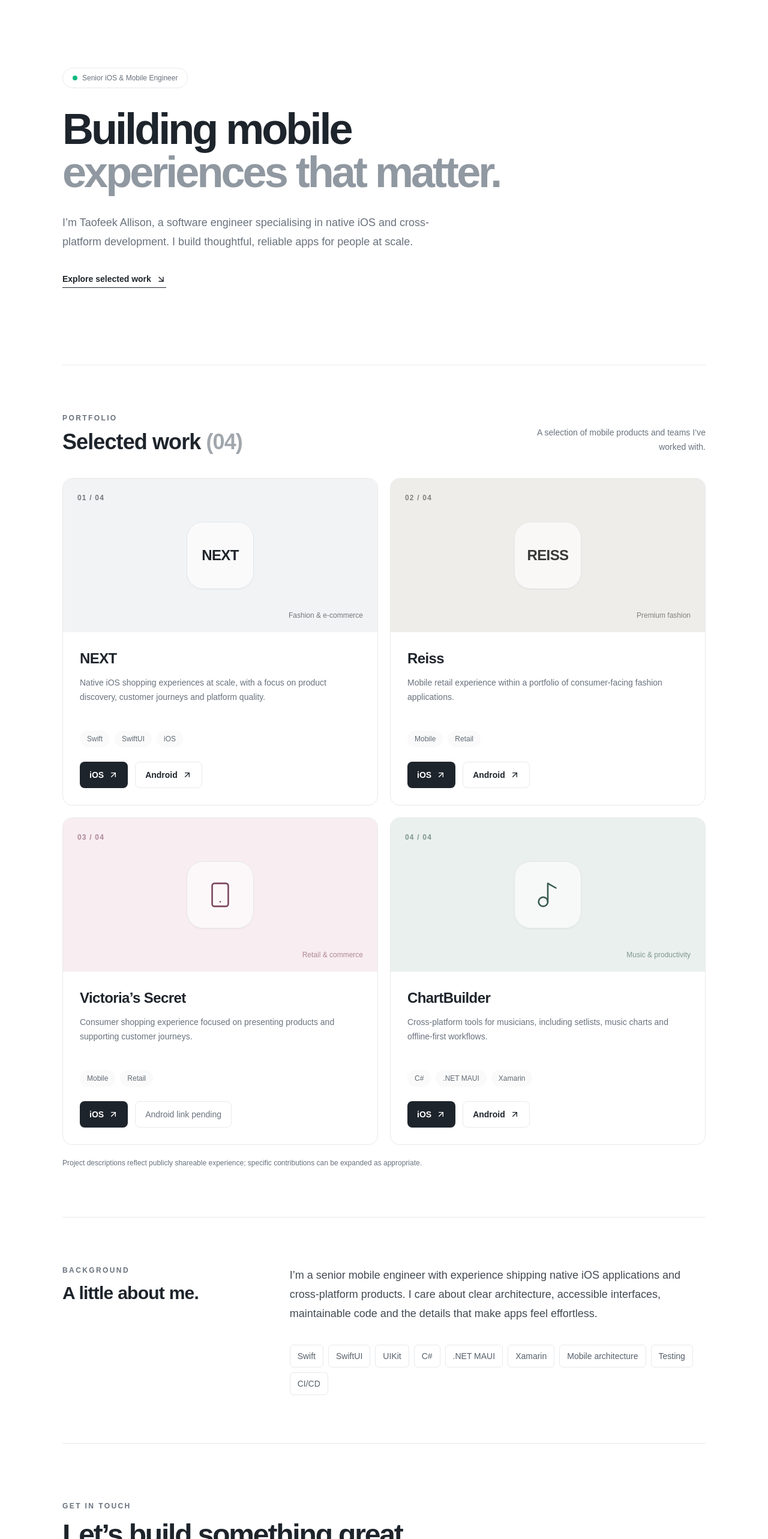
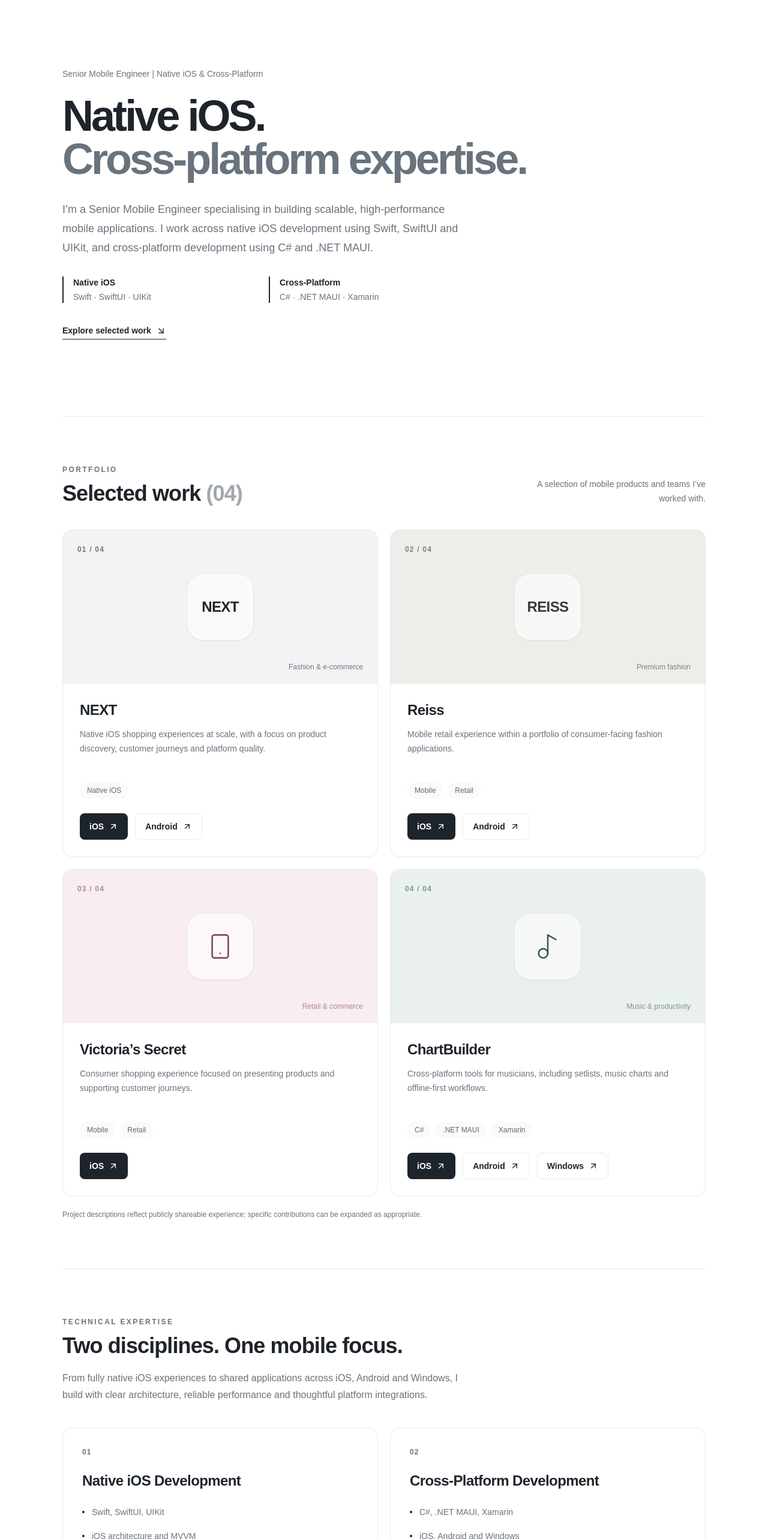
Before and after one commit to Taofeek-Allison/Taofeek-Allison.github.io, a Next.js app: page / in a window 1280 px wide. Shown: the part 100-2666 px from the top of the page at 60% size. Built offline with nearby package versions, Linux system fonts and the light colour scheme.

Commit message:
Present native iOS and cross-platform expertise with ChartBuilder Windows link

```diff
--- a/app/layout.tsx
+++ b/app/layout.tsx
@@ -2,8 +2,8 @@ import type { Metadata } from 'next';
 import './globals.css';
 
 export const metadata: Metadata = {
-  title: 'Taofeek | Senior iOS & Mobile Engineer',
-  description: 'Senior iOS and mobile engineer. Selected work across NEXT, Reiss, Victoria’s Secret and ChartBuilder.',
+  title: 'Taofeek Allison | Senior Mobile Engineer | Native iOS & Cross-Platform',
+  description: 'Senior Mobile Engineer specialising in native iOS with Swift, SwiftUI and UIKit, and cross-platform development with C# and .NET MAUI.',
 };
 
 export default function RootLayout({ children }: Readonly<{ children: React.ReactNode }>) {
--- a/app/page.tsx
+++ b/app/page.tsx
@@ -1,6 +1,5 @@
-import { ArrowDownRight, ArrowUpRight, Github, Linkedin, Mail, Smartphone, Music2, ShoppingBag } from 'lucide-react';
+import { ArrowDownRight, ArrowUpRight, Github, Mail, Smartphone, Music2, ShoppingBag } from 'lucide-react';
 
-// Update these links with your own profiles before publishing.
 const profile = {
   name: 'Taofeek Allison',
   email: 'taofeekallison@outlook.com',
@@ -11,7 +10,7 @@ const projects = [
   {
     number: '01', name: 'NEXT', category: 'Fashion & e-commerce',
     summary: 'Native iOS shopping experiences at scale, with a focus on product discovery, customer journeys and platform quality.',
-    role: 'iOS engineering', tech: ['Swift', 'SwiftUI', 'iOS'],
+    role: 'iOS engineering', tech: ['Native iOS'],
     icon: ShoppingBag, initials: 'NEXT', tone: 'bg-[#f2f3f5] text-[#20252a]',
     iosUrl: 'https://apps.apple.com/gb/app/next-shop-fashion-beauty/id348364305',
     androidUrl: 'https://play.google.com/store/apps/details?id=uk.co.next.android',
@@ -39,6 +38,7 @@ const projects = [
     icon: Music2, initials: 'CB', tone: 'bg-[#eaf0ed] text-[#385b50]',
     iosUrl: 'https://apps.apple.com/gb/app/multitracks-com-chartbuilder/id1208264687',
     androidUrl: 'https://play.google.com/store/apps/details?id=com.multitracks.chartbuilder',
+    windowsUrl: 'https://apps.microsoft.com/detail/9n273hxg574z',
   },
 ];
 
@@ -46,8 +46,8 @@ export default function Home() {
   return (
     <main className="mx-auto max-w-6xl px-6 sm:px-10">
       <header className="flex items-center justify-between border-b border-line py-7">
-        <a href="#top" className="text-lg font-bold tracking-tight">{profile.name}<span className="text-[#a1a7ad]">.</span></a>
-        <nav aria-label="Main navigation" className="flex items-center gap-5 text-sm text-muted sm:gap-8">
+        <a href="#top" className="text-base font-bold tracking-tight sm:text-lg">{profile.name}<span className="text-[#a1a7ad]">.</span></a>
+        <nav aria-label="Main navigation" className="flex items-center gap-3 text-sm text-muted sm:gap-8">
           <a className="hover:text-ink" href="#work">Work</a>
           <a className="hover:text-ink" href="#about">About</a>
           <a className="hover:text-ink" href="#contact">Contact</a>
@@ -55,15 +55,17 @@ export default function Home() {
       </header>
 
       <section id="top" className="max-w-4xl py-24 sm:py-32">
-        <div className="mb-8 inline-flex items-center gap-2 rounded-full border border-line px-4 py-2 text-xs font-medium text-muted">
-          <span className="h-2 w-2 rounded-full bg-emerald-500" /> Senior iOS & Mobile Engineer
-        </div>
+        <p className="mb-6 text-sm font-medium text-muted">Senior Mobile Engineer | Native iOS &amp; Cross-Platform</p>
         <h1 className="text-5xl font-semibold leading-[1.09] tracking-[-.055em] sm:text-7xl">
-          Building mobile<br /><span className="text-[#9098a1]">experiences that matter.</span>
+          Native iOS.<br /><span className="text-[#68737e]">Cross-platform expertise.</span>
         </h1>
         <p className="mt-8 max-w-2xl text-lg leading-8 text-muted">
-          I’m {profile.name}, a software engineer specialising in native iOS and cross-platform development. I build thoughtful, reliable apps for people at scale.
+          I’m a Senior Mobile Engineer specialising in building scalable, high-performance mobile applications. I work across native iOS development using Swift, SwiftUI and UIKit, and cross-platform development using C# and .NET MAUI.
         </p>
+        <div className="mt-8 grid max-w-2xl gap-4 sm:grid-cols-2">
+          <div className="border-l-2 border-ink pl-4"><p className="text-sm font-semibold">Native iOS</p><p className="mt-1 text-sm text-muted">Swift · SwiftUI · UIKit</p></div>
+          <div className="border-l-2 border-ink pl-4"><p className="text-sm font-semibold">Cross-Platform</p><p className="mt-1 text-sm text-muted">C# · .NET MAUI · Xamarin</p></div>
+        </div>
         <a href="#work" className="mt-9 inline-flex items-center gap-2 border-b border-ink pb-1 text-sm font-semibold hover:text-muted">
           Explore selected work <ArrowDownRight size={17} />
         </a>
@@ -92,7 +94,8 @@ export default function Home() {
                   <div className="mt-5 flex flex-wrap gap-2">{project.tech.map((tag) => <span key={tag} className="rounded-full bg-paper px-3 py-1.5 text-xs font-medium text-[#616a74]">{tag}</span>)}</div>
                   <div className="mt-6 flex flex-wrap gap-3">
                     <a href={project.iosUrl} target="_blank" rel="noopener noreferrer" aria-label={`View ${project.name} on the Apple App Store`} className="inline-flex min-h-11 items-center gap-2 rounded-lg bg-ink px-4 py-2.5 text-sm font-semibold text-white transition-colors hover:bg-[#39424d] focus-visible:outline focus-visible:outline-2 focus-visible:outline-offset-4 focus-visible:outline-ink">iOS <ArrowUpRight size={16} aria-hidden="true" /></a>
-                    {project.androidUrl ? <a href={project.androidUrl} target="_blank" rel="noopener noreferrer" aria-label={`View ${project.name} on Google Play`} className="inline-flex min-h-11 items-center gap-2 rounded-lg border border-line px-4 py-2.5 text-sm font-semibold transition-colors hover:bg-paper focus-visible:outline focus-visible:outline-2 focus-visible:outline-offset-4 focus-visible:outline-ink">Android <ArrowUpRight size={16} aria-hidden="true" /></a> : <span className="inline-flex min-h-11 items-center rounded-lg border border-line px-4 py-2.5 text-sm text-muted">Android link pending</span>}
+                    {project.androidUrl ? <a href={project.androidUrl} target="_blank" rel="noopener noreferrer" aria-label={`View ${project.name} on Google Play`} className="inline-flex min-h-11 items-center gap-2 rounded-lg border border-line px-4 py-2.5 text-sm font-semibold transition-colors hover:bg-paper focus-visible:outline focus-visible:outline-2 focus-visible:outline-offset-4 focus-visible:outline-ink">Android <ArrowUpRight size={16} aria-hidden="true" /></a> : null}
+                    {'windowsUrl' in project && <a href={project.windowsUrl} target="_blank" rel="noopener noreferrer" aria-label={`View ${project.name} on the Microsoft Store`} className="inline-flex min-h-11 items-center gap-2 rounded-lg border border-line px-4 py-2.5 text-sm font-semibold transition-colors hover:bg-paper focus-visible:outline focus-visible:outline-2 focus-visible:outline-offset-4 focus-visible:outline-ink">Windows <ArrowUpRight size={16} aria-hidden="true" /></a>}
                   </div>
                 </div>
               </article>
@@ -102,17 +105,26 @@ export default function Home() {
         <p className="mt-5 text-xs leading-5 text-muted">Project descriptions reflect publicly shareable experience; specific contributions can be expanded as appropriate.</p>
       </section>
 
-      <section id="about" className="grid scroll-mt-12 gap-8 border-t border-line py-16 sm:grid-cols-[1fr_2fr] sm:py-20">
-        <div><p className="mb-3 text-xs font-semibold uppercase tracking-[.2em] text-muted">Background</p><h2 className="text-3xl font-semibold tracking-tight">A little about me.</h2></div>
-        <div><p className="max-w-2xl text-lg leading-8 text-[#424a53]">I’m a senior mobile engineer with experience shipping native iOS applications and cross-platform products. I care about clear architecture, accessible interfaces, maintainable code and the details that make apps feel effortless.</p>
-          <div className="mt-9 flex flex-wrap gap-2">{['Swift', 'SwiftUI', 'UIKit', 'C#', '.NET MAUI', 'Xamarin', 'Mobile architecture', 'Testing', 'CI/CD'].map((skill) => <span key={skill} className="rounded-md border border-line px-3 py-2 text-sm text-[#56606a]">{skill}</span>)}</div>
+      <section id="about" className="scroll-mt-12 border-t border-line py-16 sm:py-20">
+        <p className="mb-3 text-xs font-semibold uppercase tracking-[.2em] text-muted">Technical expertise</p>
+        <h2 className="text-3xl font-semibold tracking-tight sm:text-4xl">Two disciplines. One mobile focus.</h2>
+        <p className="mt-5 max-w-2xl text-base leading-7 text-muted">From fully native iOS experiences to shared applications across iOS, Android and Windows, I build with clear architecture, reliable performance and thoughtful platform integrations.</p>
+        <div className="mt-10 grid gap-5 md:grid-cols-2">
+          {[
+            {title: 'Native iOS Development', number: '01', items: ['Swift, SwiftUI, UIKit', 'iOS architecture and MVVM', 'Native integrations, deep linking and analytics', 'Performance optimisation and testing']},
+            {title: 'Cross-Platform Development', number: '02', items: ['C#, .NET MAUI, Xamarin', 'iOS, Android and Windows', 'Shared application architecture', 'Platform-specific integrations and offline functionality']},
+          ].map((expertise) => <article key={expertise.title} className="rounded-2xl border border-line p-6 sm:p-8">
+            <p className="mb-6 text-xs font-semibold tracking-widest text-muted">{expertise.number}</p>
+            <h3 className="text-2xl font-semibold tracking-tight">{expertise.title}</h3>
+            <ul className="mt-6 space-y-4">{expertise.items.map((item) => <li key={item} className="flex gap-3 text-sm leading-6 text-muted"><span aria-hidden="true" className="mt-2.5 h-1 w-1 shrink-0 rounded-full bg-ink" />{item}</li>)}</ul>
+          </article>)}
         </div>
       </section>
 
       <section id="contact" className="scroll-mt-12 border-t border-line py-20 sm:py-24">
         <p className="mb-4 text-xs font-semibold uppercase tracking-[.2em] text-muted">Get in touch</p>
         <h2 className="max-w-2xl text-4xl font-semibold leading-tight tracking-[-.045em] sm:text-5xl">Let’s build something great.</h2>
-        <p className="mt-5 max-w-xl text-base leading-7 text-muted">Interested in working together or discussing senior iOS engineering opportunities? I’d love to hear from you.</p>
+        <p className="mt-5 max-w-xl text-base leading-7 text-muted">Interested in working together or discussing senior mobile engineering opportunities? I’d love to hear from you.</p>
         <div className="mt-9 flex flex-wrap gap-4">
           <a className="inline-flex items-center gap-2 rounded-lg bg-ink px-5 py-3 text-sm font-semibold text-white hover:bg-[#39424d]" href={`mailto:${profile.email}`}><Mail size={17} /> Email me</a>
           <a className="inline-flex items-center gap-2 rounded-lg border border-line px-5 py-3 text-sm font-semibold hover:bg-paper" href={profile.github} target="_blank" rel="noopener noreferrer"><Github size={17} /> GitHub</a>
```
